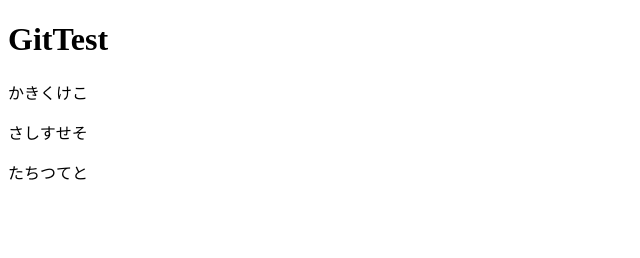
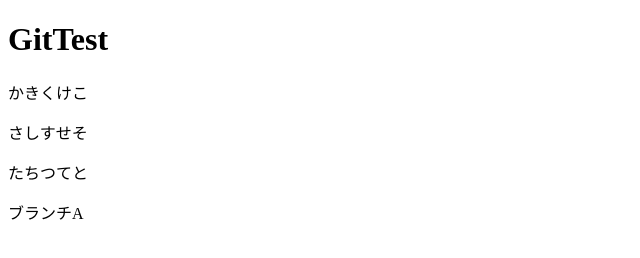
Before and after one commit to zd2c14/firstTest, a plain HTML site: page index.html in a window 1280 px wide. Shown: the whole page, without its empty margins (0-640 px from the left). Drawn offline with Linux system fonts and the light colour scheme.

Commit message:
ブランチA

```diff
--- a/index.html
+++ b/index.html
@@ -9,5 +9,6 @@
     <P>かきくけこ</P>
     <p>さしすせそ</p>
     <p>たちつてと</p>
+    <p>ブランチA</p>
 </body>
 </html>
```
